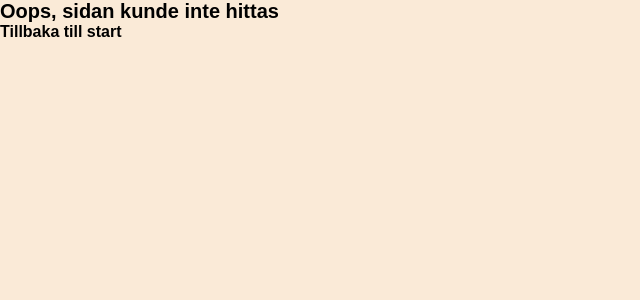
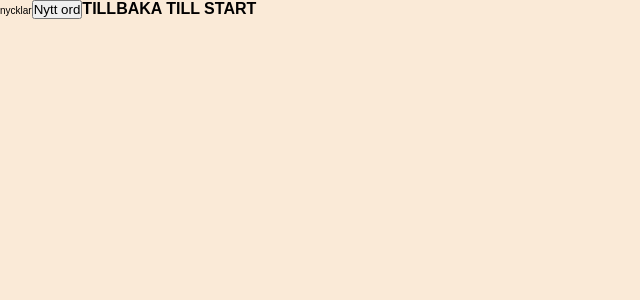
Before and after one commit to MrFieldbranch/fun-game, a React (Vite) app: page /hangman in a window 1280 px wide. Shown: the top 300 px of the page, without its empty margins (0-640 px from the left). Built offline with nearby package versions, Linux system fonts and the light colour scheme.

Commit message:
Add first simple draft for HangmanView

```diff
--- a/src/App.tsx
+++ b/src/App.tsx
@@ -3,6 +3,7 @@ import StartView from "./views/StartView";
 import LoginView from "./views/LoginView";
 import RegisterNewUserView from "./views/RegisterNewUserView";
 import NotFoundView from "./views/NotFoundView";
+import HangmanView from "./views/HangmanView";
 
 const App = () => {
 
@@ -13,6 +14,7 @@ const App = () => {
         <Route path="/start" element={<StartView />} />
         <Route path="/login" element={<LoginView />} />
         <Route path="/registernewuser" element={<RegisterNewUserView />} />
+        <Route path="/hangman" element={<HangmanView />} />
         <Route path="*" element={<NotFoundView />} />
       </Routes>
     </div>
--- /dev/null
+++ b/src/views/HangmanView.tsx
@@ -0,0 +1,21 @@
+import { useState } from "react";
+import words from "../wordList.json";
+import { Link } from "react-router-dom";
+
+function getWord() {
+  return words[Math.floor(Math.random() * words.length)];
+}
+
+const HangmanView = () => {
+  const [wordToGuess, setWordToGuess] = useState(getWord);
+
+  return (
+    <div className="hangman">
+      {wordToGuess}
+      <button onClick={() => setWordToGuess(getWord())}>Nytt ord</button>
+      <Link to="/start">TILLBAKA TILL START</Link>
+    </div>
+  );
+};
+
+export default HangmanView;
--- a/src/views/StartView.tsx
+++ b/src/views/StartView.tsx
@@ -4,8 +4,9 @@ const StartView = () => {
   return (
     <div className="start">
       <h1>Välkommen</h1>
-	  <Link to="/login">LOGGA IN</Link>
-	  <Link to="/registernewuser">SKAPA NY ANVÄNDARE</Link>
+      <Link to="/login">LOGGA IN</Link>
+      <Link to="/registernewuser">SKAPA NY ANVÄNDARE</Link>
+      <Link to="/hangman">SPELA HÄNGA GUBBEN</Link>
     </div>
   );
 };
```
